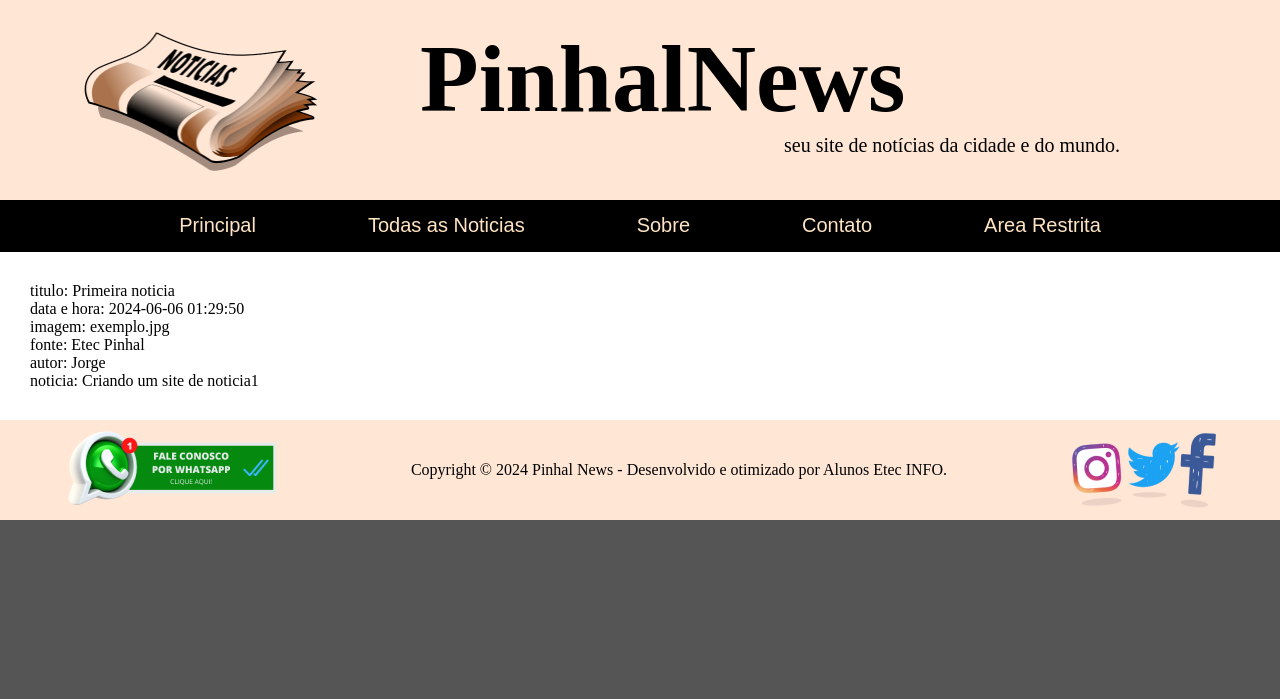
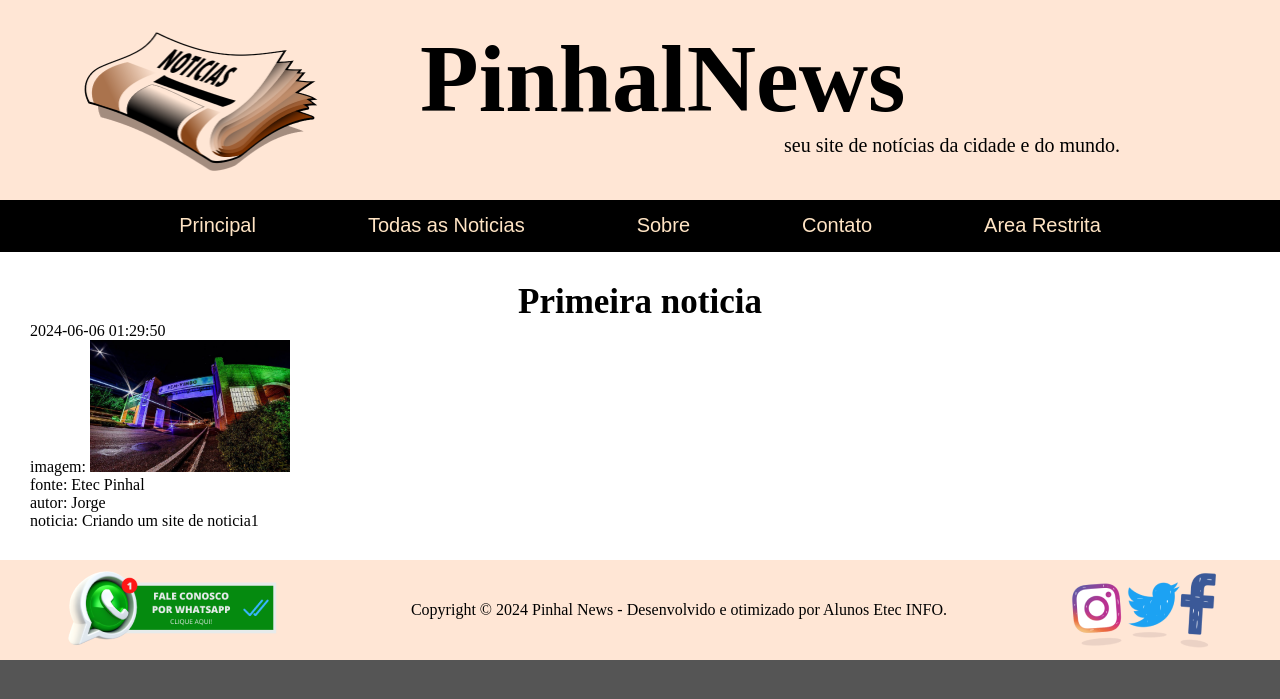
Before and after one commit to Axoolootee/SiteNoticias-main, a PHP site: page /noticia.php?id_noticia=1 in a window 1280 px wide. Shown: the top 699 px of the page. Run offline with PHP 8.4, Linux system fonts and the light colour scheme; data comes from the database, SQL or seed files in the repository; some web fonts are replaced.

Commit message:
05-06-2024

```diff
--- a/noticia.php
+++ b/noticia.php
@@ -27,7 +27,7 @@ include_once "conexao.php";
                 <li><a href="#">Area Restrita</a></li>
             </ul>
         </nav>
-        <main>
+        <main id="main-padrao">
             <?php
                 $id_noticia = @$_GET['id_noticia'];
                 if($id_noticia)
@@ -35,11 +35,12 @@ include_once "conexao.php";
                     $sql = "SELECT * FROM tb_noticia WHERE id_noticia = $id_noticia;";
                     $resultado = mysqli_execute_query($conexao, $sql);
                     $dados = mysqli_fetch_array($resultado);
-                    echo "titulo: ".$dados['titulo'].'<br>';
-                    echo "data e hora: ".$dados['datahora'].'<br>';
-                    echo "imagem: ".$dados['imagem'].'<br>';
+                    echo "<p class='titulo'>".$dados['titulo'].'</p>';
+                    echo "<p class='data e hora'>".$dados['datahora'].'<br>';
+                    echo "imagem: <img src='img/".$dados['imagem']."' width='200'><br>";
                     echo "fonte: ".$dados['fonte'].'<br>';
-                    echo "autor: ".$dados['autor'].'<br>';
+                    echo "autor: ".$dados['autor'].'</p>';
+                    //echo "<p class='titulo'>" <img src="img/".$dados['imagem'].
                     echo "noticia: ".$dados['noticia'].'<br>';
                 }else{
                     echo 'nao tem conteudo';
--- a/style.css
+++ b/style.css
@@ -71,10 +71,15 @@ nav ul li a:hover{
     transition: all 0.3s;
 }
 
-main{
+#main-index{
     background-color: #FFFFFF;
     display: grid;
     grid-template-columns: auto auto auto;
+    padding: 30px;
+}
+
+#main-padrao{
+    background-color: #FFFFFF;
     padding: 30px;
 }
 article{
@@ -112,3 +117,10 @@ footer a:link, a:visited, a:active{
 .saibamais{
     float: right;
 }
+
+
+.titulo{
+    font-size: 35px;
+    font-weight: bolder;
+    text-align: center;
+}
```
Also changed, not shown: index.php (+6 -6 lines).
